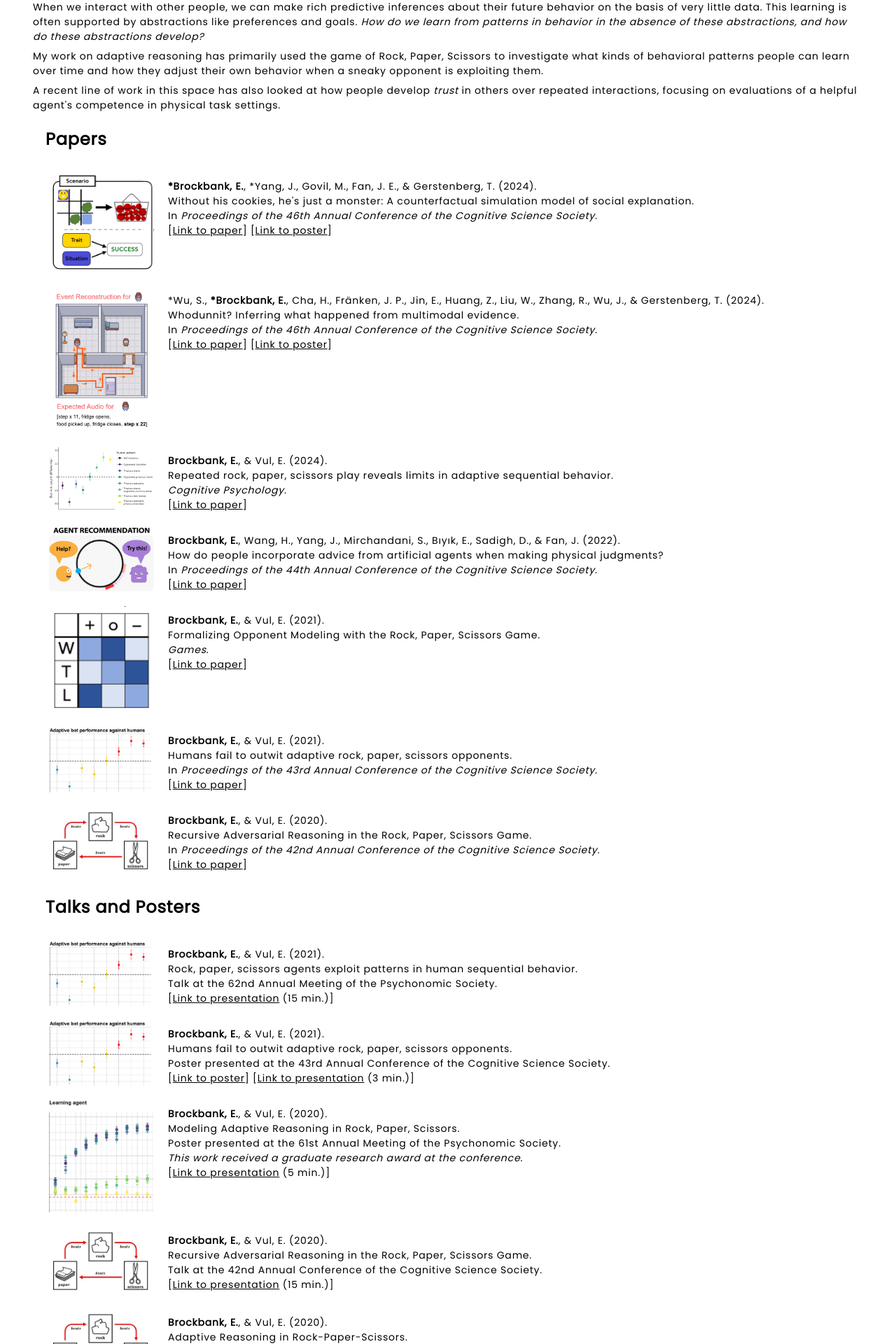
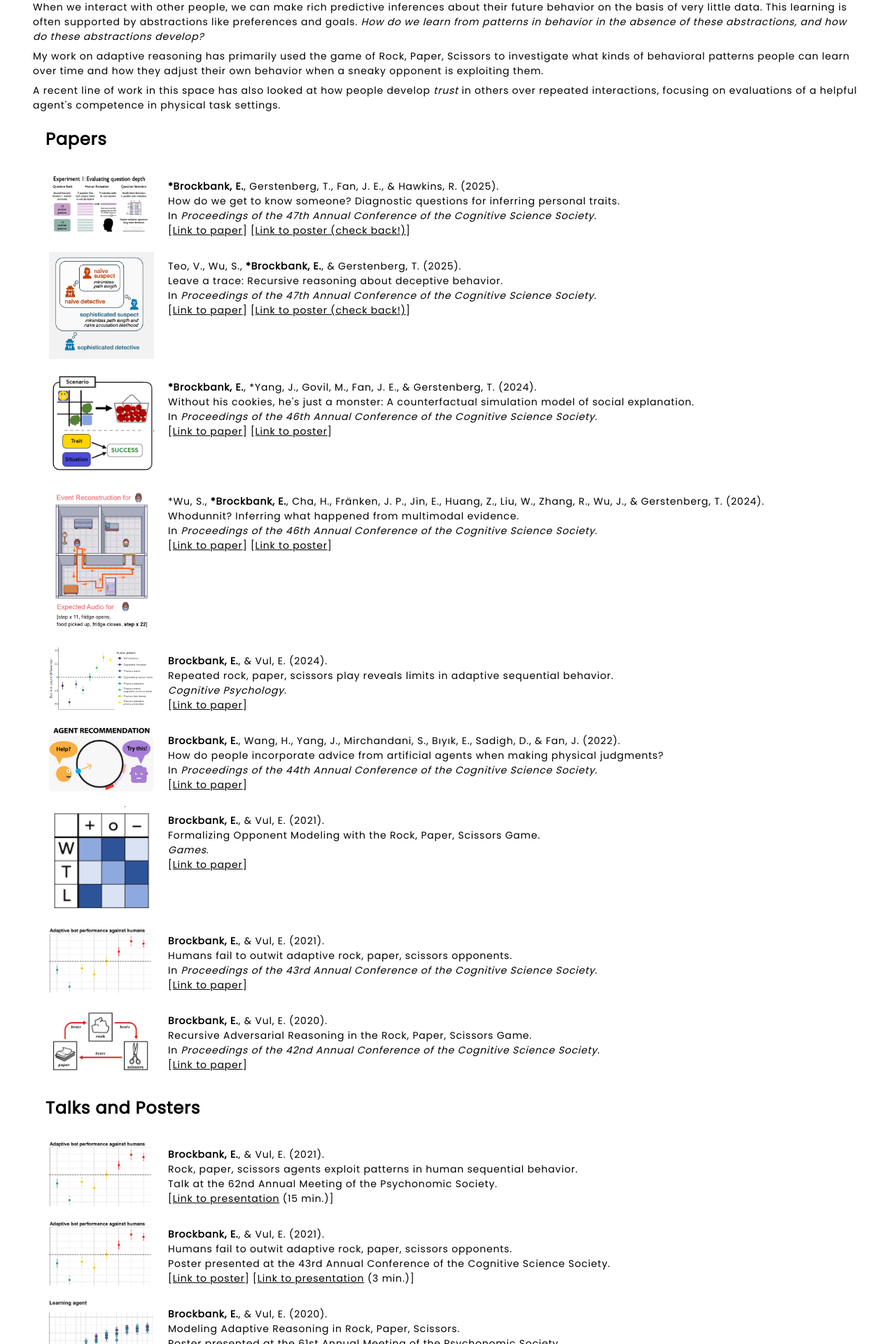
Before and after one commit to erik-brockbank/website, a Flask app: page /research in a window 1280 px wide. Shown: the part 431-2351 px from the top of the page at 70% size. Run offline with Flask 3, Linux system fonts and the light colour scheme; some web fonts are replaced.

Commit message:
cog sci 2025 papers

```diff
--- a/static/style.css
+++ b/static/style.css
@@ -91,7 +91,7 @@ p{
 	font-size: 14px;
 	display: inline-flex;
 	padding-left: 5px;
-	padding-right: 50px;
+	padding-right: 100px;
 	padding-top: 10px;
 	padding-bottom: 10px;
 }
--- a/templates/research.html
+++ b/templates/research.html
@@ -1,7 +1,7 @@
 {% extends "index.html" %}
 {% block content %}
 <!--
-  TODO
+  TODO add CCN paper after submitting camera-ready in June
 -->
 <div class="research-bucket">
     <div id="research-header">
@@ -47,6 +47,27 @@
 
       <div class="topic-content">
         <h2>Papers</h2>
+        <!-- TODO add links to posters after cog sci! -->
+        <div class="paper-links">
+          <img src="/static/img/paper_img_deep_conversations.png" class="paper-img" alt="photo" style="width: 150px;">
+          <span class="paper-cite">
+            <b>*Brockbank, E.</b>, Gerstenberg, T., Fan, J. E., & Hawkins, R. (2025).
+            <br>How do we get to know someone? Diagnostic questions for inferring personal traits.
+            <br>In <em>Proceedings of the 47th Annual Conference of the Cognitive Science Society</em>.
+            <br>[<a href="/static/docs/papers/deep_conversations_cogsci2025-final.pdf"><u>Link to paper</u></a>]
+              [<a href=""><u>Link to poster (check back!)</u></a>]
+          </span>
+        </div>
+        <div class="paper-links">
+          <img src="/static/img/paper_img_marple_deception.png" class="paper-img" alt="photo" style="width: 150px;">
+          <span class="paper-cite">
+            Teo, V., Wu, S., <b>*Brockbank, E.</b>, & Gerstenberg, T. (2025).
+            <br>Leave a trace: Recursive reasoning about deceptive behavior.
+            <br>In <em>Proceedings of the 47th Annual Conference of the Cognitive Science Society</em>.
+            <br>[<a href="/static/docs/papers/MARPLE_deception_cogsci2025-final.pdf"><u>Link to paper</u></a>]
+              [<a href=""><u>Link to poster (check back!)</u></a>]
+          </span>
+        </div>
         <div class="paper-links">
           <img src="/static/img/paper_img_action_abstraction.png" class="paper-img" alt="photo" style="width: 150px;">
           <span class="paper-cite">
@@ -305,6 +326,18 @@
     <div class="topic-bucket">
       <h1 class="topic-header">Miscellaneous</h1>
       <div class="topic-content">
+        <h2>Attitudes and behaviors that predict success in introductory data science courses</h2>
+        <div class="paper-links">
+          <img src="/static/img/paper_img_dsp.png" class="paper-img" alt="photo" style="width: 150px;">
+          <span class="paper-cite">
+              Zheng, K., <b>Brockbank, E.</b>, Schwartz, S., Yeager, D. S., Bryan, C., Dweck, C., & Fan, J. (2025).
+              <br>Linking student psychological orientation, engagement, and learning in college-level introductory data science.
+              <br>In <em>Proceedings of the 47th Annual Conference of the Cognitive Science Society</em>.
+              <br>[<a href="/static/docs/papers/dsp_cogsci2025-final.pdf"><u>Link to paper</u></a>]
+                [<a href=""><u>Link to poster (check back!)</u></a>]
+          </span>
+        </div>
+
         <h2>An evaluation of data visualization literacy assessments</h2>
         <div class="paper-links">
           <img src="/static/img/paper_img_gcb.png" class="paper-img" alt="photo" style="width: 150px;">
```
Also changed, not shown: static/img/paper_img_deep_conversations.png (added), static/img/paper_img_dsp.png (added), static/img/paper_img_marple_deception.png (added), 4 other files.
